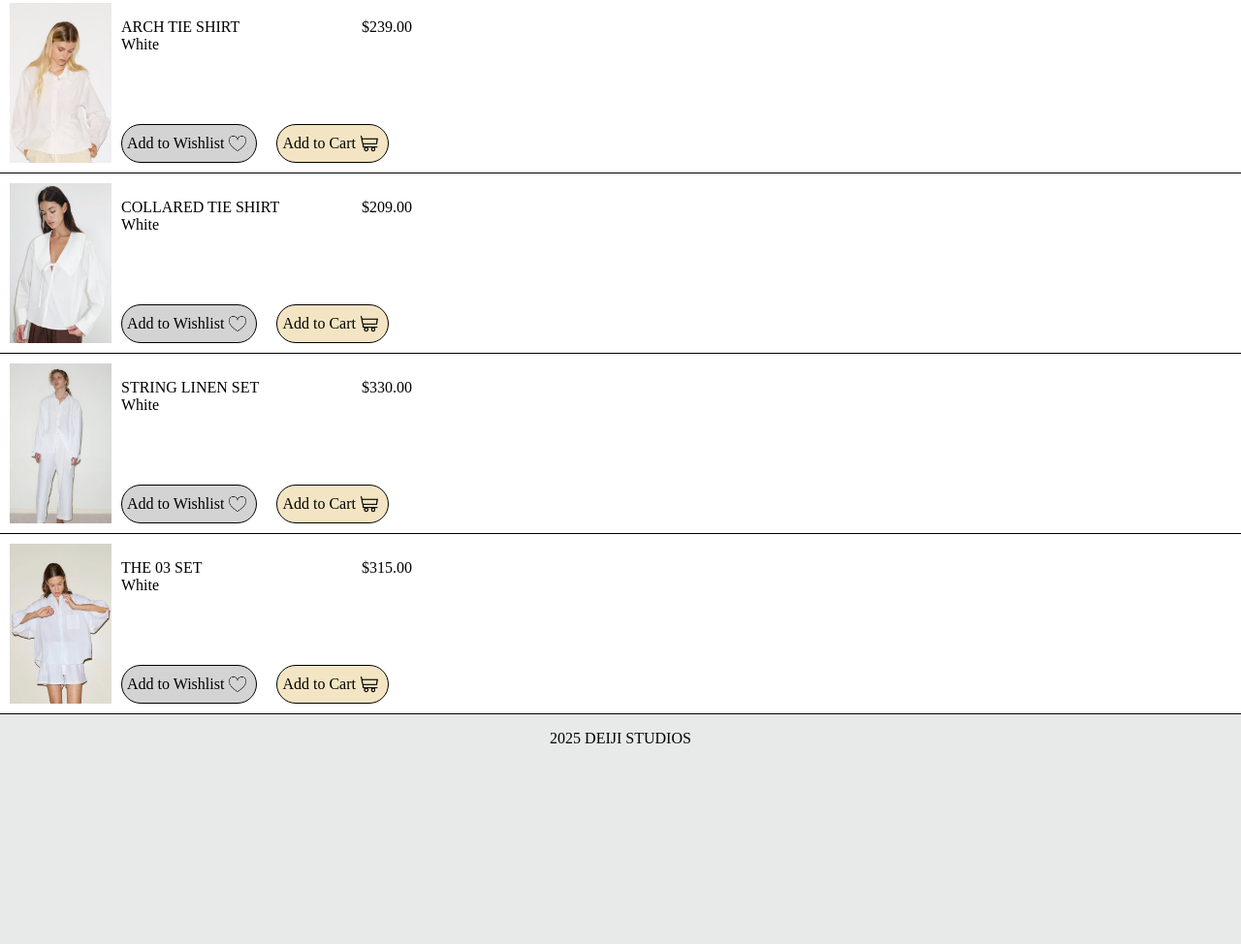
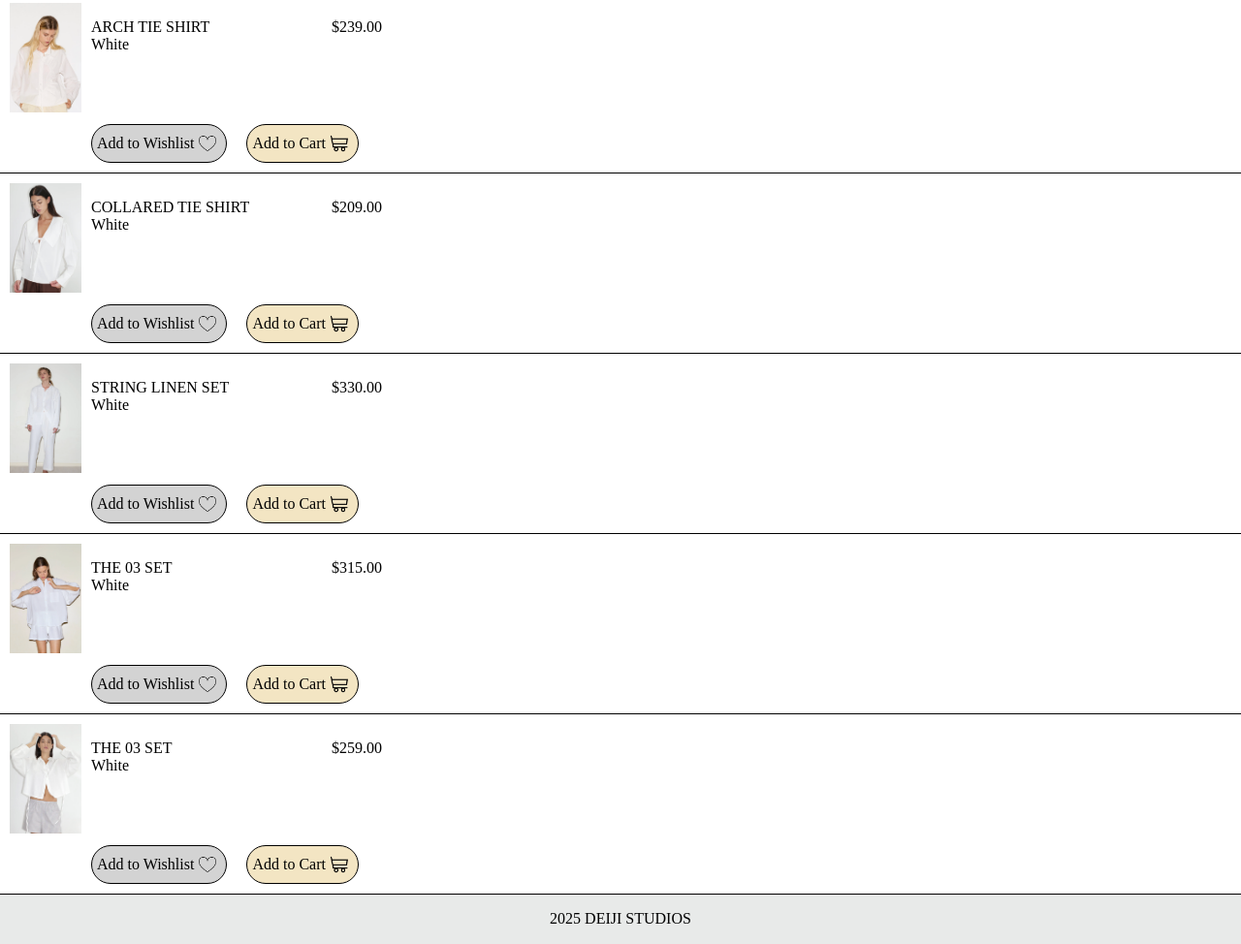
Before and after one commit to a-lyssaa/a-lyssaa.github.io, a plain HTML site: page search.html in a window 1280 px wide. Shown: the part 149-1123 px from the top of the page at 97% size. Before the commit the page ends 937 px from the top, so only its background shows below. Drawn offline with Linux system fonts and the light colour scheme; a web font is replaced by a local one.

Commit message:
fix image, add one more product

```diff
--- a/search.html
+++ b/search.html
@@ -29,7 +29,7 @@
     </header>
     <main>
         <div class="search-indiv-prods">
-            <img class="prod-img" src="img/arch_tie.png" alt="Arch Tie Shirt" width="105" height="165">
+            <img class="prod-img" src="img/arch_tie.png" alt="Arch Tie Shirt" width="74" height="113">
             <div>
                 <div class="prod-desc">
                     <p>ARCH TIE SHIRT<br>White</p>
@@ -48,7 +48,7 @@
             </div>
         </div>
         <div class="search-indiv-prods">
-            <img class="prod-img" src="img/collared_tie.png" alt="Collared Tie Shirt" width="105" height="165">
+            <img class="prod-img" src="img/collared_tie.png" alt="Collared Tie Shirt" width="74" height="113">
             <div>
                 <div class="prod-desc">
                     <p>COLLARED TIE SHIRT<br>White</p>
@@ -67,7 +67,7 @@
             </div>
         </div>
         <div class="search-indiv-prods">
-            <img class="prod-img" src="img/string_linen.png" alt="String Linen Set" width="105" height="165">
+            <img class="prod-img" src="img/string_linen.png" alt="String Linen Set" width="74" height="113">
             <div>
                 <div class="prod-desc">
                     <p>STRING LINEN SET<br>White</p>
@@ -86,11 +86,30 @@
             </div>
         </div>
         <div class="search-indiv-prods">
-            <img class="prod-img" src="img/the_03.png" alt="The 03 Set" width="105" height="165">
+            <img class="prod-img" src="img/the_03.png" alt="The 03 Set" width="74" height="113">
             <div>
                 <div class="prod-desc">
                     <p>THE 03 SET<br>White</p>
                     <p>$315.00</p>
+                </div>
+                <div class="add-buttons">
+                    <div class="add-to-wishlist">
+                        <p>Add to Wishlist</p>
+                        <img class="button-img" src="img/heart_icon.png" alt="Heart Icon">
+                    </div>
+                    <div class="search-add-to-cart">
+                        <p>Add to Cart</p>
+                        <img class="button-img" src="img/cart_icon.png" alt="Cart Icon">
+                    </div>
+                </div>
+            </div>
+        </div>
+        <div class="search-indiv-prods">
+            <img class="prod-img" src="img/hem.png" alt="Hem Shirt" width="74" height="113">
+            <div>
+                <div class="prod-desc">
+                    <p>THE 03 SET<br>White</p>
+                    <p>$259.00</p>
                 </div>
                 <div class="add-buttons">
                     <div class="add-to-wishlist">
```
